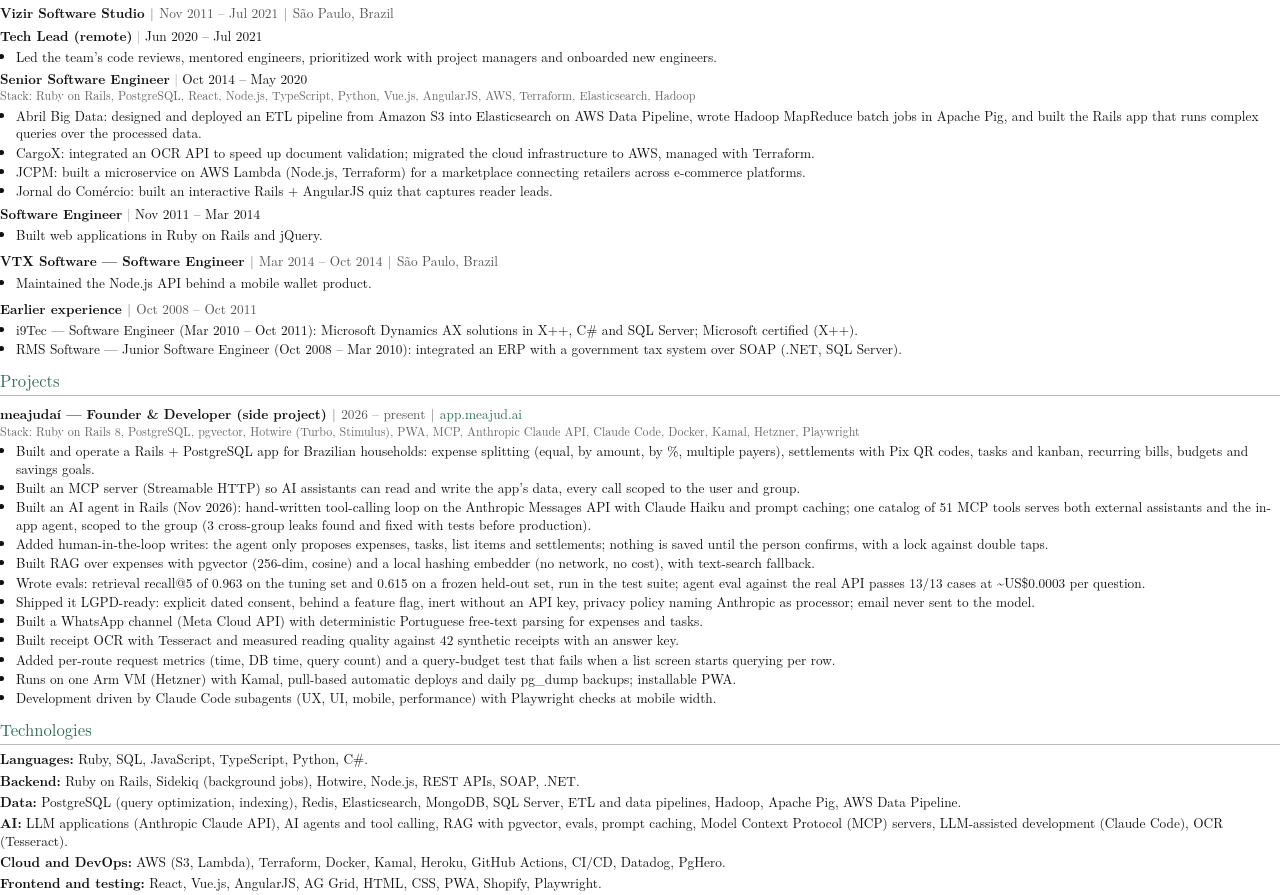
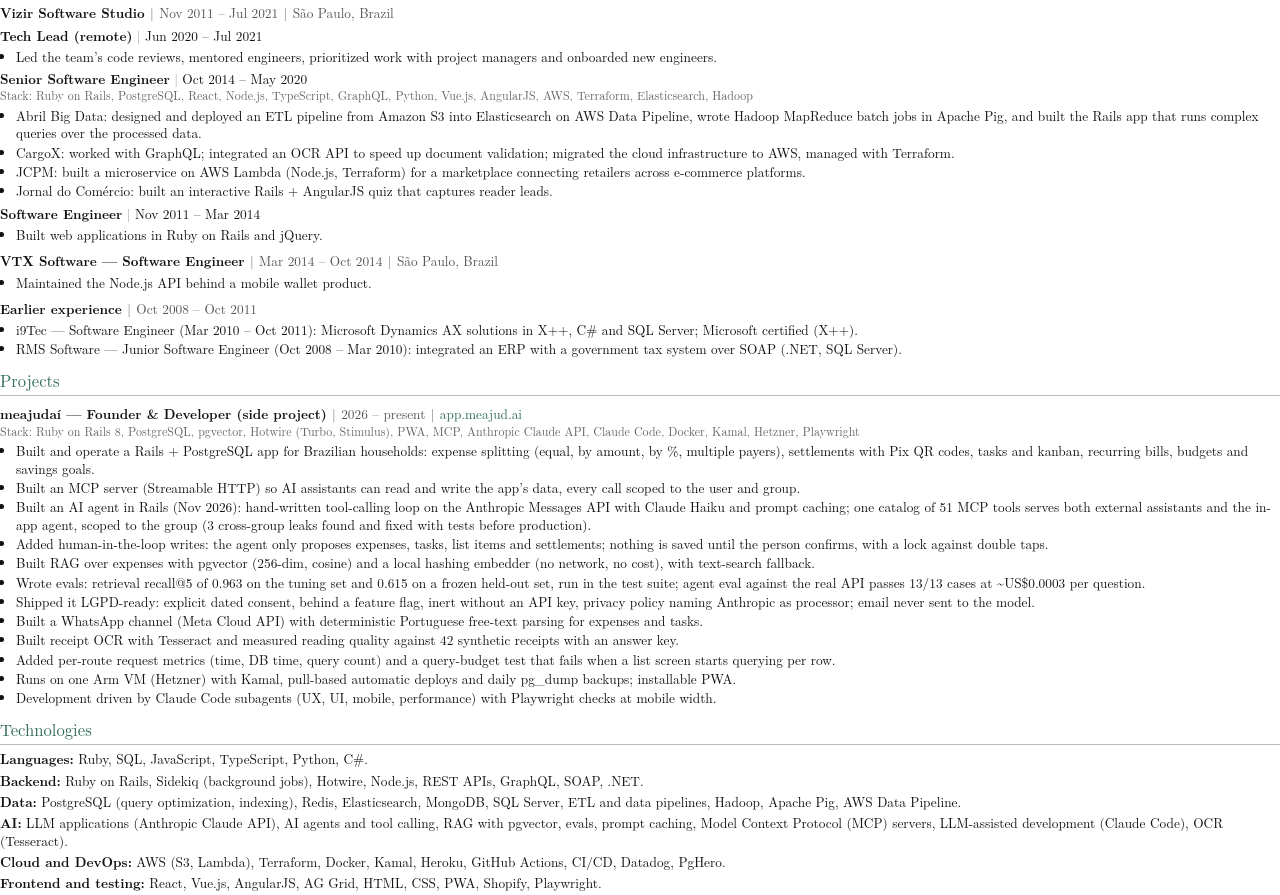
Before and after one commit to offjeff91/offjeff91.github.io, a plain HTML site: page cv/cv.html in a window 1280 px wide. Shown: the part 526-1421 px from the top of the page. Drawn offline with Linux system fonts and the light colour scheme.

Commit message:
Add GraphQL (CargoX at Vizir) to CV and site; regenerate PDF (#16)
Claude-Session: https://claude.ai/code/session_015XArTgWTbNEtyBZtsQ2iyd

Co-authored-by: Claude <noreply@anthropic.com>

```diff
--- a/cv/cv.html
+++ b/cv/cv.html
@@ -58,10 +58,10 @@ p { margin: 4px 0; }
 <div class="sub-role"><span class="pn">Tech Lead (remote)</span> <span class="sep">|</span> <span class="dt">Jun 2020 – Jul 2021</span></div>
 <ul><li>Led the team’s code reviews, mentored engineers, prioritized work with project managers and onboarded new engineers.</li></ul>
 <div class="sub-role"><span class="pn">Senior Software Engineer</span> <span class="sep">|</span> <span class="dt">Oct 2014 – May 2020</span></div>
-<div class="stack">Stack: Ruby on Rails, PostgreSQL, React, Node.js, TypeScript, Python, Vue.js, AngularJS, AWS, Terraform, Elasticsearch, Hadoop</div>
+<div class="stack">Stack: Ruby on Rails, PostgreSQL, React, Node.js, TypeScript, GraphQL, Python, Vue.js, AngularJS, AWS, Terraform, Elasticsearch, Hadoop</div>
 <ul>
 <li>Abril Big Data: designed and deployed an ETL pipeline from Amazon S3 into Elasticsearch on AWS Data Pipeline, wrote Hadoop MapReduce batch jobs in Apache Pig, and built the Rails app that runs complex queries over the processed data.</li>
-<li>CargoX: integrated an OCR API to speed up document validation; migrated the cloud infrastructure to AWS, managed with Terraform.</li>
+<li>CargoX: worked with GraphQL; integrated an OCR API to speed up document validation; migrated the cloud infrastructure to AWS, managed with Terraform.</li>
 <li>JCPM: built a microservice on AWS Lambda (Node.js, Terraform) for a marketplace connecting retailers across e-commerce platforms.</li>
 <li>Jornal do Comércio: built an interactive Rails + AngularJS quiz that captures reader leads.</li>
 </ul>
@@ -101,7 +101,7 @@ p { margin: 4px 0; }
 
 <h2>Technologies</h2>
 <p><b>Languages:</b> Ruby, SQL, JavaScript, TypeScript, Python, C#.</p>
-<p><b>Backend:</b> Ruby on Rails, Sidekiq (background jobs), Hotwire, Node.js, REST APIs, SOAP, .NET.</p>
+<p><b>Backend:</b> Ruby on Rails, Sidekiq (background jobs), Hotwire, Node.js, REST APIs, GraphQL, SOAP, .NET.</p>
 <p><b>Data:</b> PostgreSQL (query optimization, indexing), Redis, Elasticsearch, MongoDB, SQL Server, ETL and data pipelines, Hadoop, Apache Pig, AWS Data Pipeline.</p>
 <p><b>AI:</b> LLM applications (Anthropic Claude API), AI agents and tool calling, RAG with pgvector, evals, prompt caching, Model Context Protocol (MCP) servers, LLM-assisted development (Claude Code), OCR (Tesseract).</p>
 <p><b>Cloud and DevOps:</b> AWS (S3, Lambda), Terraform, Docker, Kamal, Heroku, GitHub Actions, CI/CD, Datadog, PgHero.</p>
```
Also changed, not shown: index.html (+1 -1 lines), 1 other file.
